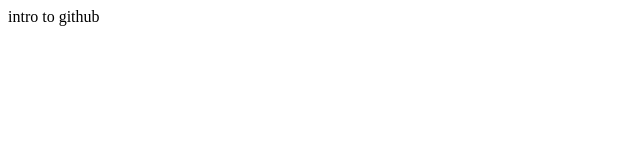
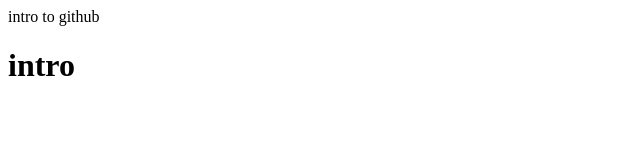
Before and after one commit to Rajiramakrishnan/testing, a plain HTML site: page index.html in a window 1280 px wide. Shown: the whole page, without its empty margins (0-640 px from the left). Drawn offline with Linux system fonts and the light colour scheme.

Commit message:
<h1> added

```diff
--- a/index.html
+++ b/index.html
@@ -1 +1,2 @@
 <p>intro to github</p>
+<h1>intro</h1>
```
